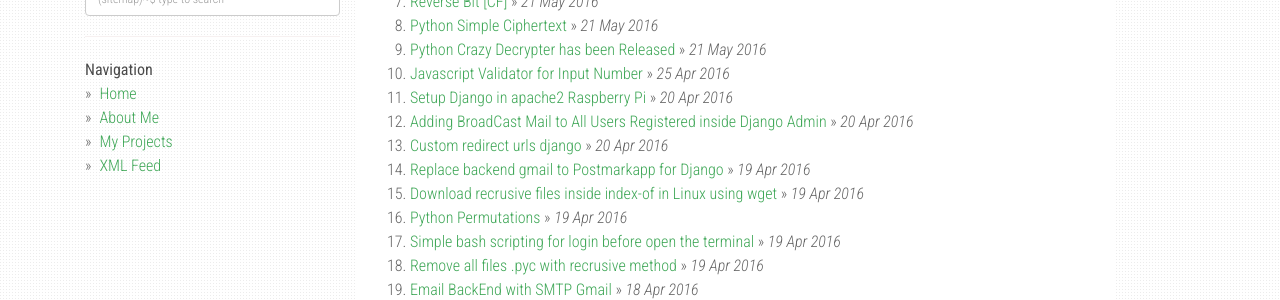
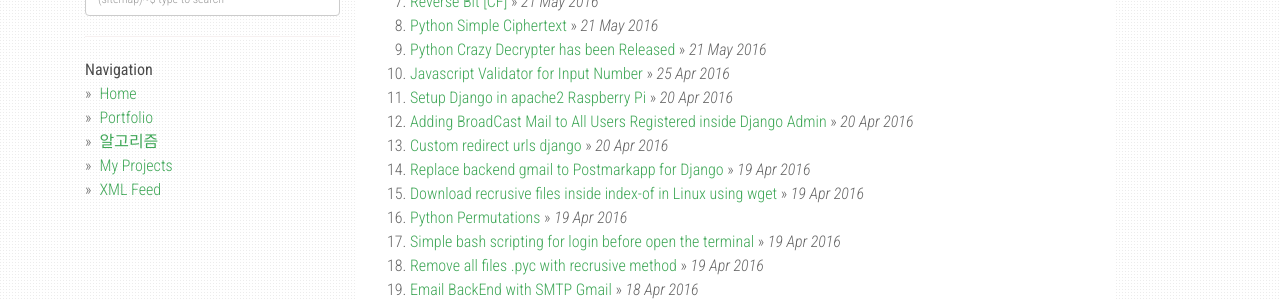
Before and after one commit to agusmakmun/agusmakmun.github.io, a Jekyll site: the page built from index.html, in a window 1280 px wide. Shown: the part 719-1019 px from the top of the page. Built offline with Jekyll 4.4.1, drawn with Linux system fonts in a browser that asks for light colours; nearby versions of some CDN libraries; the list of posts is cut into pages by our own code.

Commit message:
Update _config.yml

```diff
--- a/_config.yml
+++ b/_config.yml
@@ -29,8 +29,10 @@ share:
   fb_appid: 1749788565247320
 
 urls:
-    - text: About Me
-      url: /about/
+    - text: Portfolio
+      url: /portfolio/
+    - text: 알고리즘
+      url: //
     - text: My Projects
       url: /projects/
     - text: XML Feed
```
